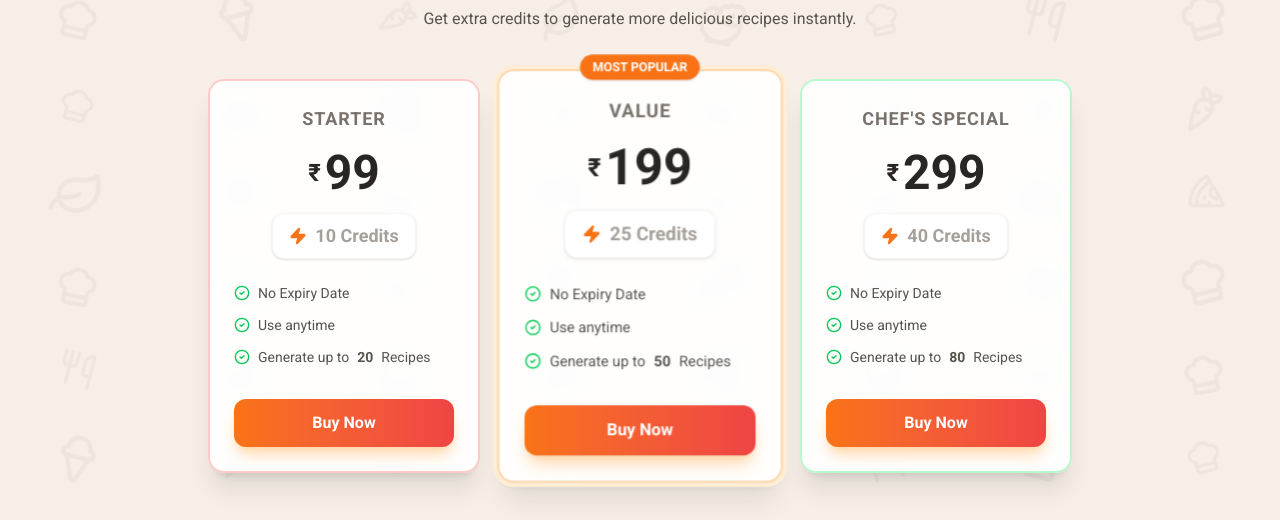
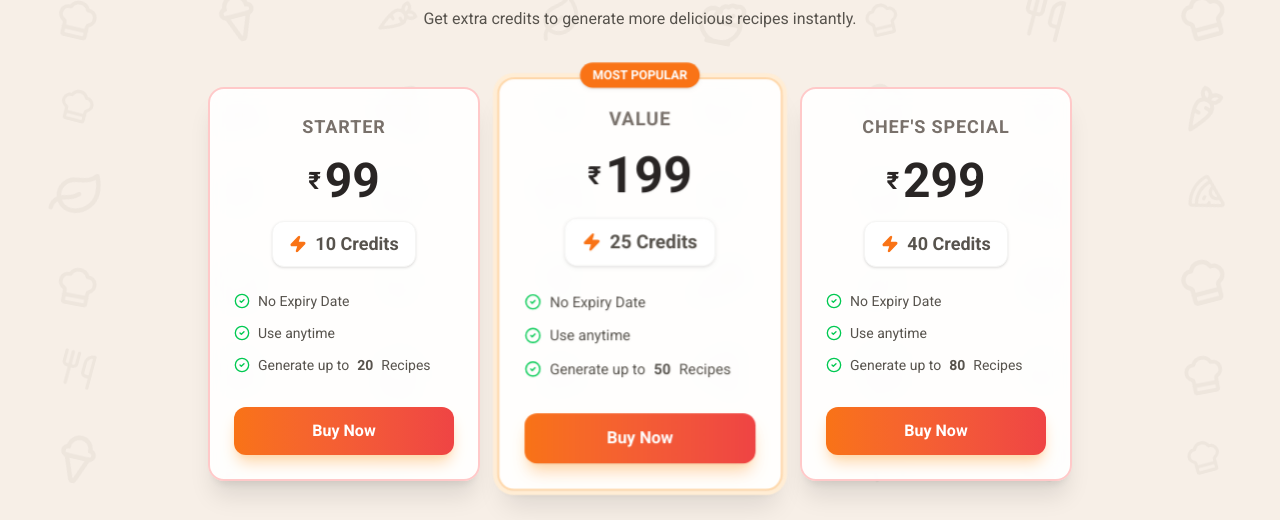
Before and after one commit to abhisheknaik27/Khane-Mein-Kya-Hai, a Next.js app: page /buy-credits in a window 1280 px wide. Shown: the part 179-699 px from the top of the page. Built offline with nearby package versions, Linux system fonts and the light colour scheme; no server answers.

Commit message:
buy credits ui update

```diff
--- a/src/app/buy-credits/page.tsx
+++ b/src/app/buy-credits/page.tsx
@@ -36,7 +36,7 @@ const PLANS = [
     credits: 40,
     price: 299,
     label: "Chef's Special",
-    color: "bg-green-50 border-green-200",
+    color: "bg-red-50 border-red-200",
     recipeCount: 80,
   },
 ];
@@ -172,11 +172,11 @@ export default function BuyCreditsPage() {
           </div>
         )}
 
-        <div className="grid md:grid-cols-3 gap-6">
+        <div className="grid md:grid-cols-3 gap-6 ">
           {PLANS.map((plan) => (
             <div
               key={plan.id}
-              className={`relative bg-white/90 backdrop-blur rounded-2xl p-6 shadow-xl border-2 transition-transform hover:-translate-y-1 ${
+              className={`relative bg-white/90 backdrop-blur rounded-2xl p-6 shadow-xl border-2 transition-transform hover:-translate-y-1 mt-6 sm:mt-2 ${
                 plan.color
               } ${
                 plan.popular ? "scale-105 z-20 ring-4 ring-brand-bg-subtle" : ""
@@ -200,7 +200,7 @@ export default function BuyCreditsPage() {
                     size={18}
                     className="text-brand-text-accent fill-brand-text-accent"
                   />
-                  <span className="font-bold text-lg text-stone-400">
+                  <span className="font-bold text-lg text-stone-600">
                     {plan.credits} Credits
                   </span>
                 </div>
```
